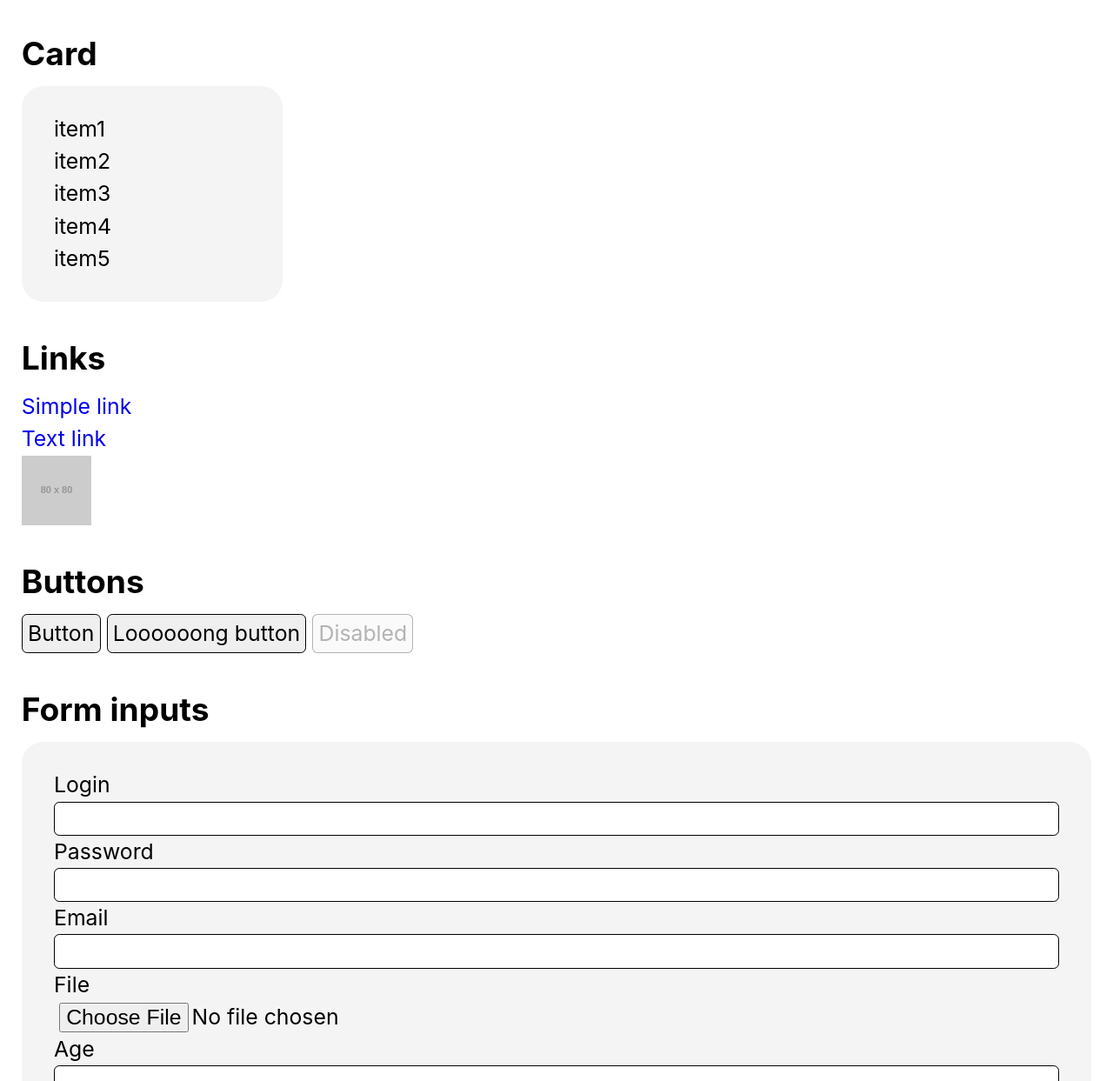
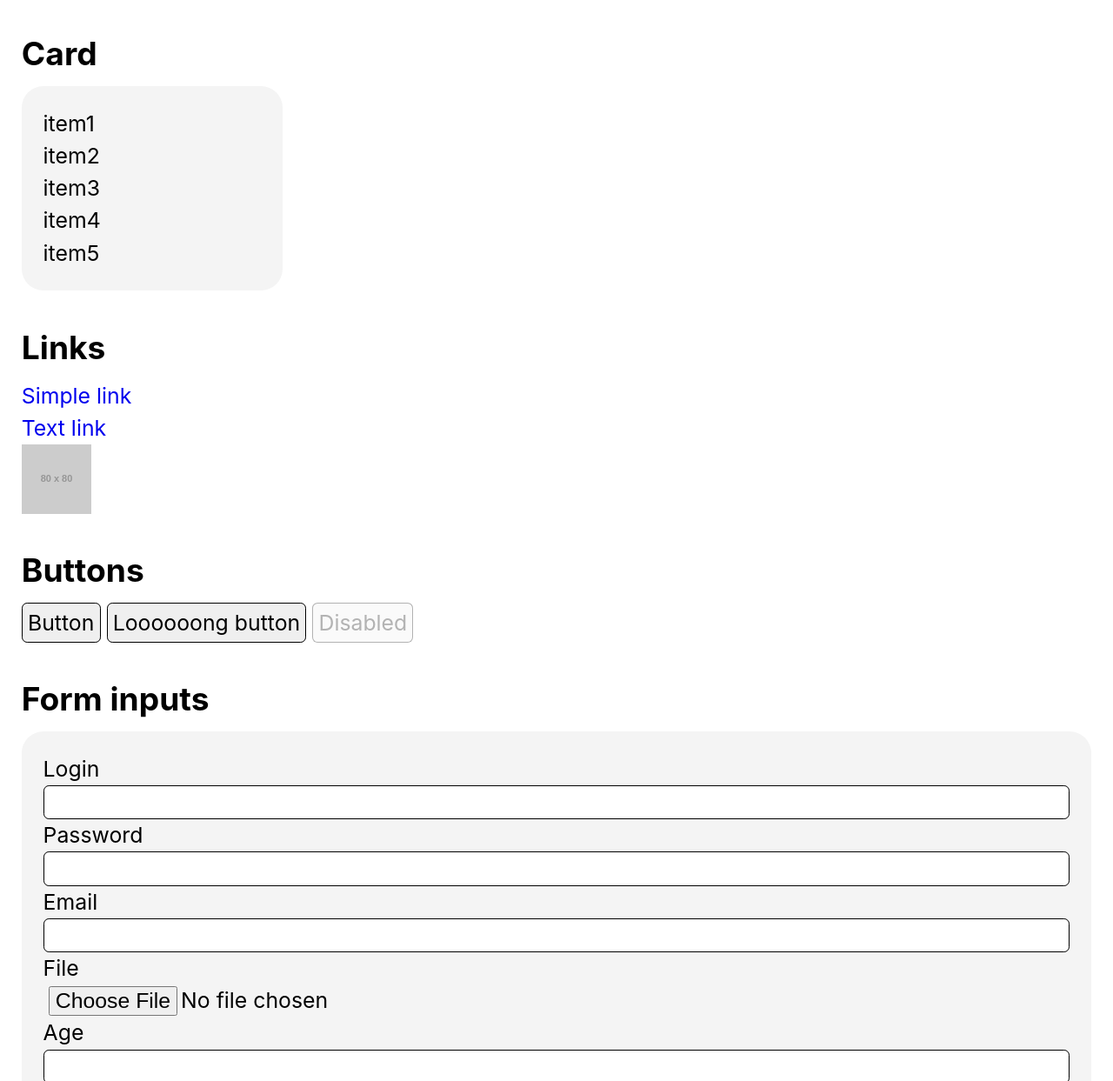
Before and after one commit to sbovyrin/sbovyrin.github.io, a plain HTML site: page index.html in a window 1280 px wide. Shown: the part 1423-2666 px from the top of the page at 87% size. Drawn offline with Linux system fonts and the light colour scheme; placeholder pictures from the web are drawn by us.

Commit message:
Update: demo

```diff
--- a/index.html
+++ b/index.html
@@ -47,7 +47,7 @@
 
   <section>
     <h1>Card</h1>
-    <ul data-card style="width: 300px;">
+    <ul data-card style="max-width: 300px;">
       <li>item1</li>
       <li>item2</li>
       <li>item3</li>
--- a/true.css
+++ b/true.css
@@ -29,15 +29,6 @@
 
 [disabled]:hover {
   background-color: inherit;
-}
-
-button:not([disabled]):hover,
-input[type="range"]:not([disabled]):hover,
-select:not([disabled]):hover,
-label[for]:hover,
-input[type="checkbox"]:not([disabled]):hover,
-input[type="radio"]:not([disabled]):hover {
-  cursor: pointer;
 }
 
 
@@ -118,7 +109,7 @@ ul {
   font-size: 1rem;
   border-radius: 1rem;
   background-color: var(--primary-color);
-  padding: 1.25em 1.5em;
+  padding: 1em;
 }
 
 
@@ -167,6 +158,19 @@ textarea {
   font-family: inherit;
   padding: 0;
   margin: 0;
+}
+
+button:not([disabled]):hover,
+input[type="range"]:not([disabled]):hover,
+select:not([disabled]):hover,
+label[for]:hover,
+input[type="checkbox"]:not([disabled]):hover,
+input[type="radio"]:not([disabled]):hover {
+  cursor: pointer;
+}
+
+input[type="file"] {
+  width: 100%;
 }
 
 button,
```
